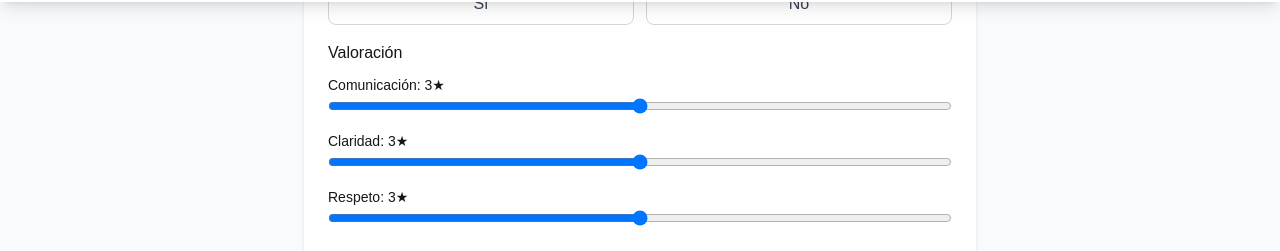
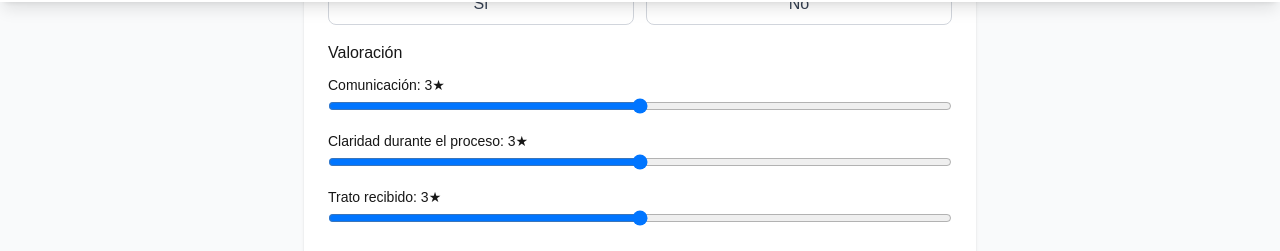
Before and after one commit to svm-cms/review-app, a Next.js app: page /review/new in a window 1280 px wide. Shown: the part 798-1049 px from the top of the page. Built offline with nearby package versions, Linux system fonts and the light colour scheme; no server answers.

Commit message:
Listo para producción

```diff
--- a/app/company/[slug]/CompanyProfileClient.tsx
+++ b/app/company/[slug]/CompanyProfileClient.tsx
@@ -212,13 +212,13 @@ export default function CompanyProfileClient({ companyName }: { companyName: str
                 <div className="text-xl sm:text-2xl font-bold text-yellow-500">
                   ★ {stats.avgClarity}
                 </div>
-                <div className="text-xs sm:text-sm text-gray-600">Claridad</div>
+                <div className="text-xs sm:text-sm text-gray-600">Claridad durante el proceso</div>
               </div>
               <div>
                 <div className="text-xl sm:text-2xl font-bold text-yellow-500">
                   ★ {stats.avgRespect}
                 </div>
-                <div className="text-xs sm:text-sm text-gray-600">Respeto</div>
+                <div className="text-xs sm:text-sm text-gray-600">Trato recibido</div>
               </div>
             </div>
           </div>
--- a/app/review/new/page.tsx
+++ b/app/review/new/page.tsx
@@ -419,7 +419,7 @@ export default function NewReviewPage() {
             </div>
 
             <div>
-              <label className="text-sm">Claridad: {formData.rating_clarity}★</label>
+              <label className="text-sm">Claridad durante el proceso: {formData.rating_clarity}★</label>
               <input
                 type="range"
                 min="1"
@@ -431,7 +431,7 @@ export default function NewReviewPage() {
             </div>
 
             <div>
-              <label className="text-sm">Respeto: {formData.rating_respect}★</label>
+              <label className="text-sm">Trato recibido: {formData.rating_respect}★</label>
               <input
                 type="range"
                 min="1"
--- a/lib/scoring.ts
+++ b/lib/scoring.ts
@@ -8,7 +8,7 @@
 //   25% — ¿Recibió respuesta a su candidatura?
 //   25% — ¿Recibió feedback final (le dijeron si seguía o no)?
 //   20% — ¿Volvería a aplicar a esta empresa?
-//   20% — Valoración media (comunicación + claridad + respeto)
+//   20% — Valoración media (comunicación + claridad del proceso + trato recibido)
 //   10% — Duración del proceso (procesos más cortos puntúan más alto)
 //
 // No usamos "interview_count" en el score: es informativo (cuántas fases
```
